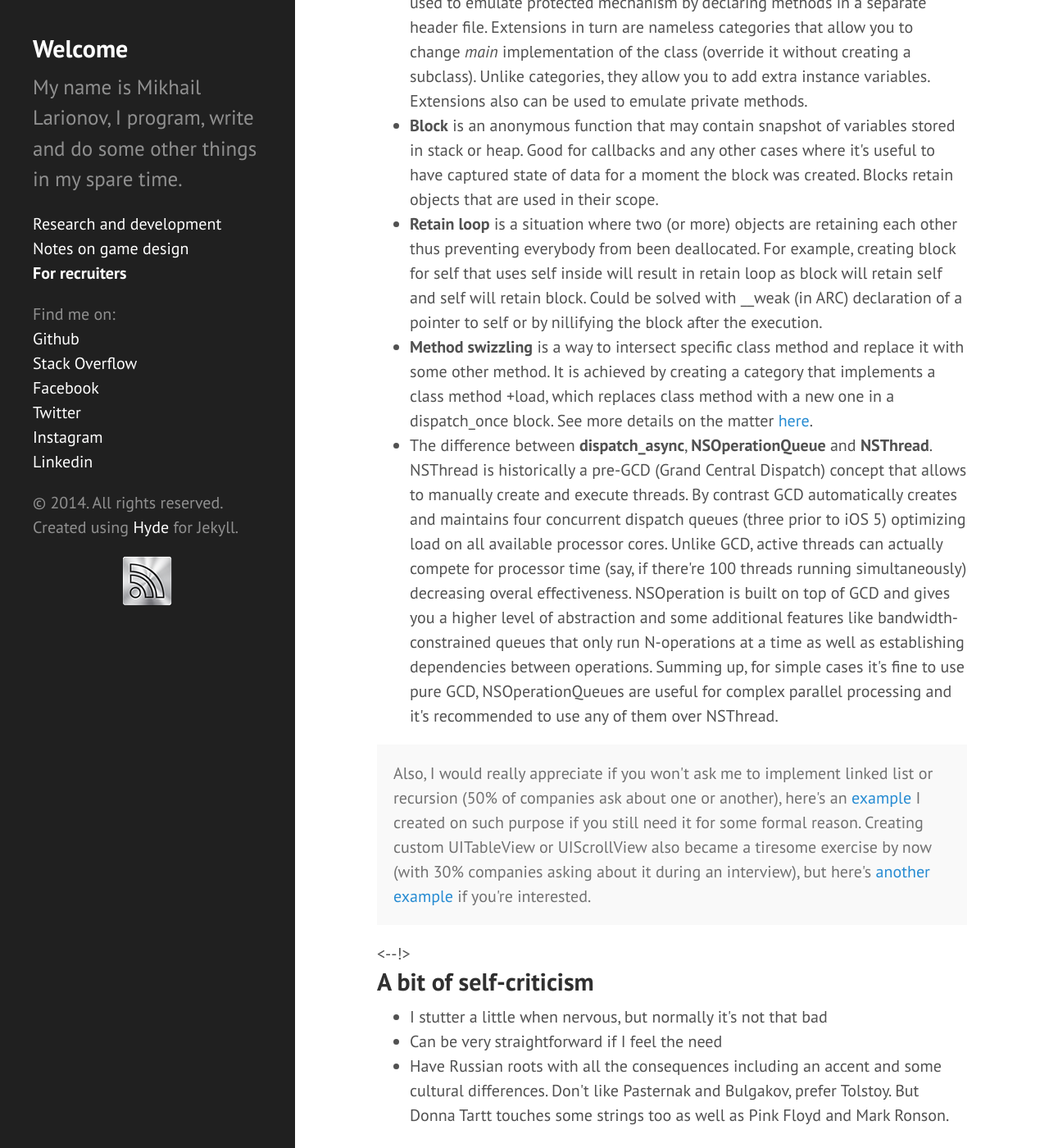
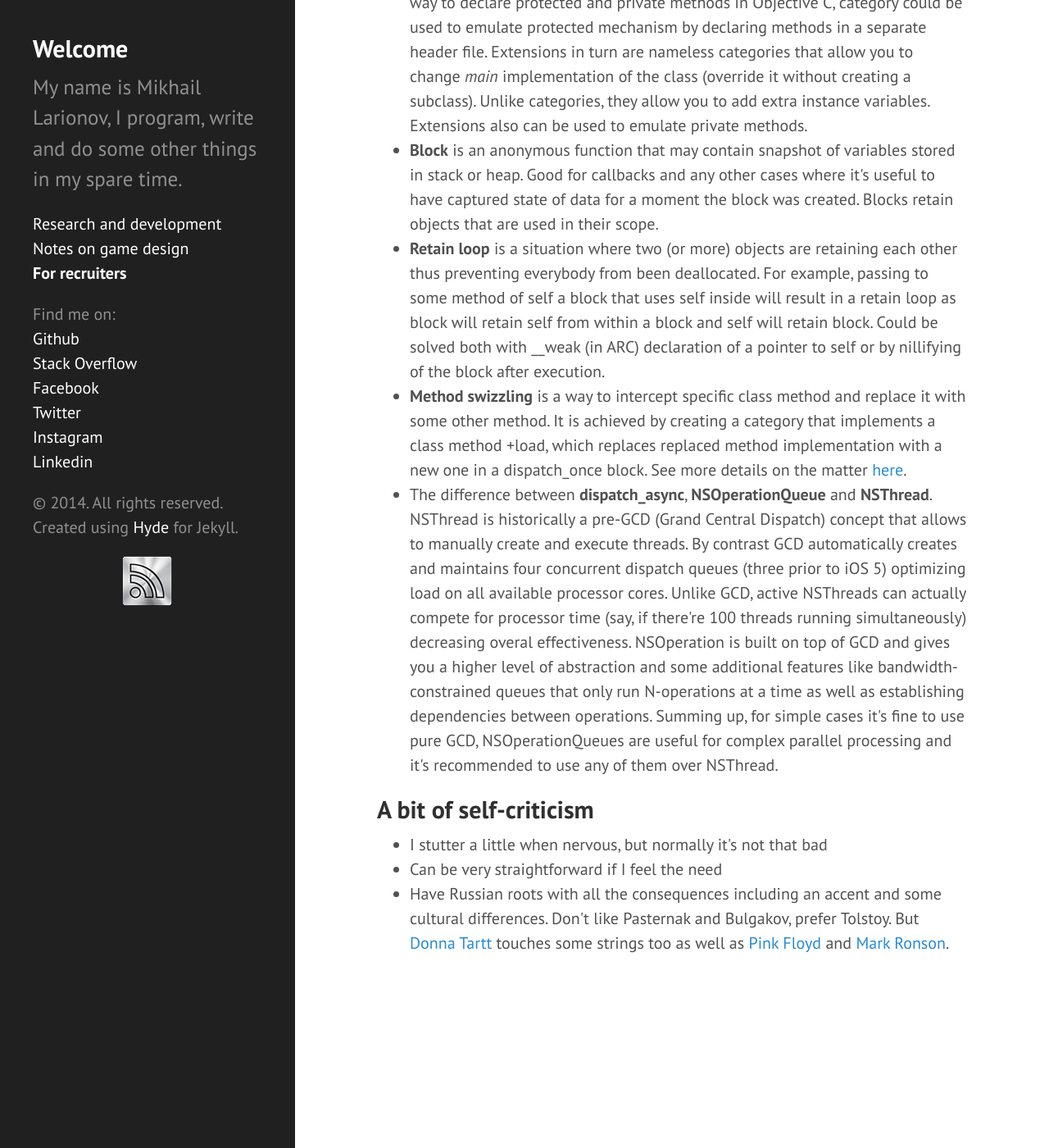
Before and after one commit to vernon99/vernon99.github.io, a Jekyll site: the page built from hr.html, in a window 1280 px wide and 1400 px high, scrolled down 1075 px. Shown: the whole window at 82% size. Built offline with Jekyll 4.4.1, drawn with Linux system fonts in a browser that asks for light colours; Markdown is read by kramdown in place of the engine named in the settings; some of the changed text lies outside the part shown.

Commit message:
FAQ changes

```diff
--- a/hr.html
+++ b/hr.html
@@ -30,22 +30,23 @@
 	  <li> I use Github, CocoaPods and in some cases Github extensions
   </ul>
 
-  <h2 class="post-title">FAQ: Objective C</h2>
+  <h2 class="post-title">FAQ on Objective C</h2>
+  Just to save your time on asking the same questions over and over again:
   <ul class="answers">
-  <li> <b>Protocol</b> is an abstract interface without implementation that could be used to tell others that some class has some specific methods (conforms to the protocol)
+  <li> <b>Protocol</b> is an abstract interface without implementation that could be used to tell others that some class has some specific methods (conforms to the protocol).
   <li> <b>Category</b> is a set of methods that extends some existing class. As there're no way to declare protected and private methods in Objective C, category could be used to emulate protected mechanism by declaring methods in a separate header file. Extensions in turn are nameless categories that allow you to change <i>main</i> implementation of the class (override it without creating a subclass). Unlike categories, they allow you to add extra instance variables. Extensions also can be used to emulate private methods.
   <li> <b>Block</b> is an anonymous function that may contain snapshot of variables stored in stack or heap. Good for callbacks and any other cases where it's useful to have captured state of data for a moment the block was created. Blocks retain objects that are used in their scope.
-  <li> <b>Retain loop</b> is a situation where two (or more) objects are retaining each other thus preventing everybody from been deallocated. For example, creating block for self that uses self inside will result in retain loop as block will retain self and self will retain block. Could be solved with __weak (in ARC) declaration of a pointer to self or by nillifying the block after the execution.
-  <li> <b>Method swizzling</b> is a way to intersect specific class method and replace it with some other method. It is achieved by creating a category that implements a class method +load, which replaces class method with a new one in a dispatch_once block. See more details on the matter <a href="http://nshipster.com/method-swizzling/">here</a>.
-  <li> The difference between <b>dispatch_async</b>, <b>NSOperationQueue</b> and <b>NSThread</b>. NSThread is historically a pre-GCD (Grand Central Dispatch) concept that allows to manually create and execute threads. By contrast GCD automatically creates and maintains four concurrent dispatch queues (three prior to iOS 5) optimizing load on all available processor cores. Unlike GCD, active threads can actually compete for processor time (say, if there're 100 threads running simultaneously) decreasing overal effectiveness. NSOperation is built on top of GCD and gives you a higher level of abstraction and some additional features like bandwidth-constrained queues that only run N-operations at a time as well as establishing dependencies between operations. Summing up, for simple cases it's fine to use pure GCD, NSOperationQueues are useful for complex parallel processing and it's recommended to use any of them over NSThread.
+  <li> <b>Retain loop</b> is a situation where two (or more) objects are retaining each other thus preventing everybody from been deallocated. For example, passing to some method of self a block that uses self inside will result in a retain loop as block will retain self from within a block and self will retain block. Could be solved both with __weak (in ARC) declaration of a pointer to self or by nillifying of the block after execution.
+  <li> <b>Method swizzling</b> is a way to intercept specific class method and replace it with some other method. It is achieved by creating a category that implements a class method +load, which replaces replaced method implementation with a new one in a dispatch_once block. See more details on the matter <a href="http://nshipster.com/method-swizzling/">here</a>.
+  <li> The difference between <b>dispatch_async</b>, <b>NSOperationQueue</b> and <b>NSThread</b>. NSThread is historically a pre-GCD (Grand Central Dispatch) concept that allows to manually create and execute threads. By contrast GCD automatically creates and maintains four concurrent dispatch queues (three prior to iOS 5) optimizing load on all available processor cores. Unlike GCD, active NSThreads can actually compete for processor time (say, if there're 100 threads running simultaneously) decreasing overal effectiveness. NSOperation is built on top of GCD and gives you a higher level of abstraction and some additional features like bandwidth-constrained queues that only run N-operations at a time as well as establishing dependencies between operations. Summing up, for simple cases it's fine to use pure GCD, NSOperationQueues are useful for complex parallel processing and it's recommended to use any of them over NSThread.
   </ul>
-  <!--><div class="message">Also, I would really appreciate if you won't ask me to implement linked list or recursion (50% of companies ask about one or another), here's an <a href="xxx">example</a> I created on such purpose if you still need it for some formal reason. Creating custom UITableView or UIScrollView also became a tiresome exercise by now (with 30% companies asking about it during an interview), but here's <a href="xxx">another example</a> if you're interested.</div><--!>
+  <!--<div class="message">Also, I would really appreciate if you won't ask me to implement linked list or recursion (50% of companies ask about one or another), here's an <a href="xxx">example</a> I created on such purpose if you still need it for some formal reason. Creating custom UITableView or UIScrollView also became a tiresome exercise by now (with 30% companies asking about it during an interview), but here's <a href="xxx">another example</a> if you're interested.</div>--!>
 
   <h2 class="post-title">A bit of self-criticism</h2>
   <ul class="answers">
   <li>I stutter a little when nervous, but normally it's not that bad
   <li>Can be very straightforward if I feel the need
-  <li>Have Russian roots with all the consequences including an accent and some cultural differences. Don't like Pasternak and Bulgakov, prefer Tolstoy. But Donna Tartt touches some strings too as well as Pink Floyd and Mark Ronson.
+  <li>Have Russian roots with all the consequences including an accent and some cultural differences. Don't like Pasternak and Bulgakov, prefer Tolstoy. But <a href="http://www.amazon.com/Secret-History-Donna-Tartt/dp/1400031702/">Donna Tartt</a> touches some strings too as well as <a href="https://www.youtube.com/watch?v=7jMlFXouPk8">Pink Floyd</a> and <a href="https://www.youtube.com/watch?v=B2DlKf8_8Ck">Mark Ronson</a>.
   </ul>
 
 </div>
```
